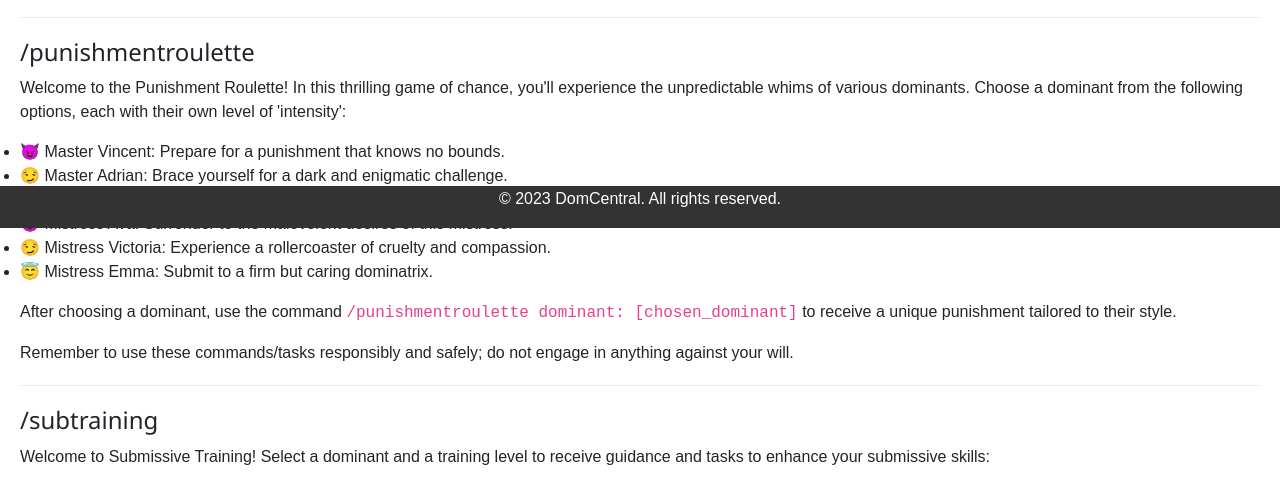
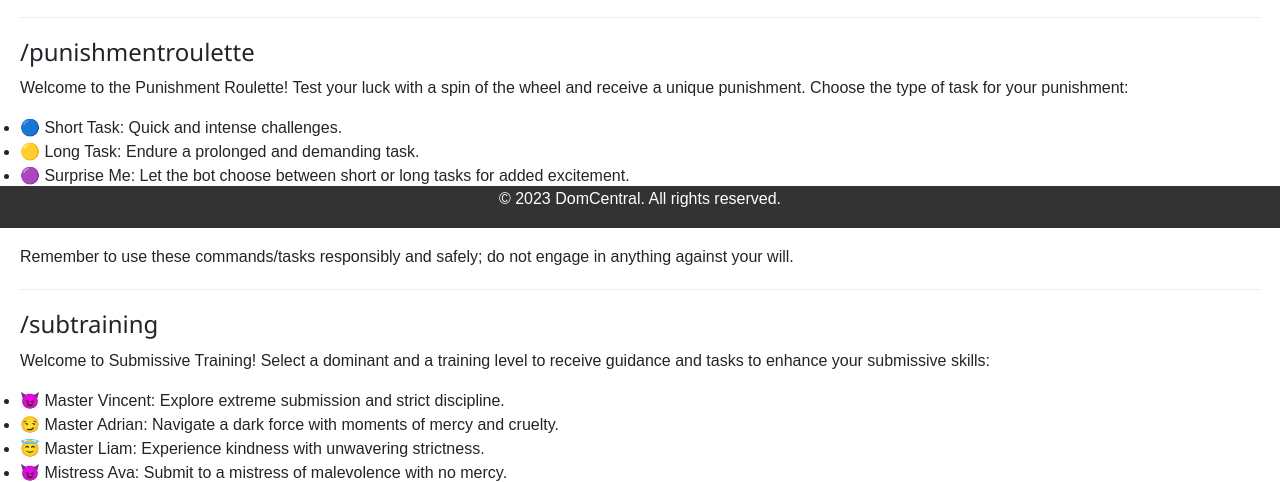
Before and after one commit to GreenYellow0/DomCentral, a plain HTML site: page commands.html in a window 1280 px wide. Shown: the part 572-1054 px from the top of the page. Drawn offline with nearby package versions, Linux system fonts and the light colour scheme.

Commit message:
adjusting commands

```diff
--- a/commands.html
+++ b/commands.html
@@ -123,17 +123,15 @@ footer {
   <hr>
 
   <h3>/punishmentroulette</h3>
-  <p>Welcome to the Punishment Roulette! In this thrilling game of chance, you'll experience the unpredictable whims of various dominants. Choose a dominant from the following options, each with their own level of 'intensity':</p>
+  <p>Welcome to the Punishment Roulette! Test your luck with a spin of the wheel and receive a unique punishment. Choose the type of task for your punishment:</p>
   <ul>
-    <li>😈 Master Vincent: Prepare for a punishment that knows no bounds.</li>
-    <li>😏 Master Adrian: Brace yourself for a dark and enigmatic challenge.</li>
-    <li>😇 Master Liam: Embrace strict but fair discipline.</li>
-    <li>😈 Mistress Ava: Surrender to the malevolent desires of this mistress.</li>
-    <li>😏 Mistress Victoria: Experience a rollercoaster of cruelty and compassion.</li>
-    <li>😇 Mistress Emma: Submit to a firm but caring dominatrix.</li>
+    <li>🔵 Short Task: Quick and intense challenges.</li>
+    <li>🟡 Long Task: Endure a prolonged and demanding task.</li>
+    <li>🟣 Surprise Me: Let the bot choose between short or long tasks for added excitement.</li>
   </ul>
-  <p>After choosing a dominant, use the command <code>/punishmentroulette dominant: [chosen_dominant]</code> to receive a unique punishment tailored to their style.</p>
+  <p>Use the command <code>/punishmentroulette task: [short/long/surprise]</code> to receive your punishment.</p>
   <p>Remember to use these commands/tasks responsibly and safely; do not engage in anything against your will.</p>
+
 
   <hr>
 
```
